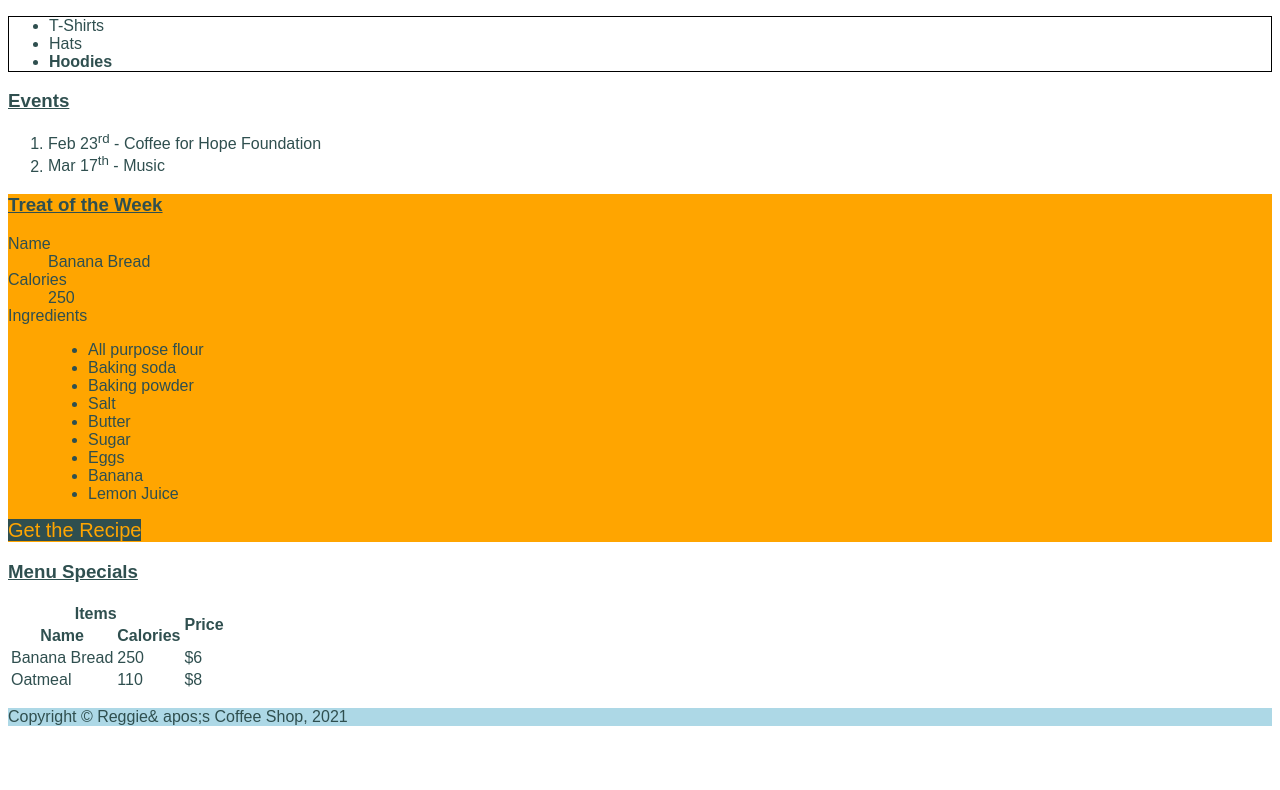
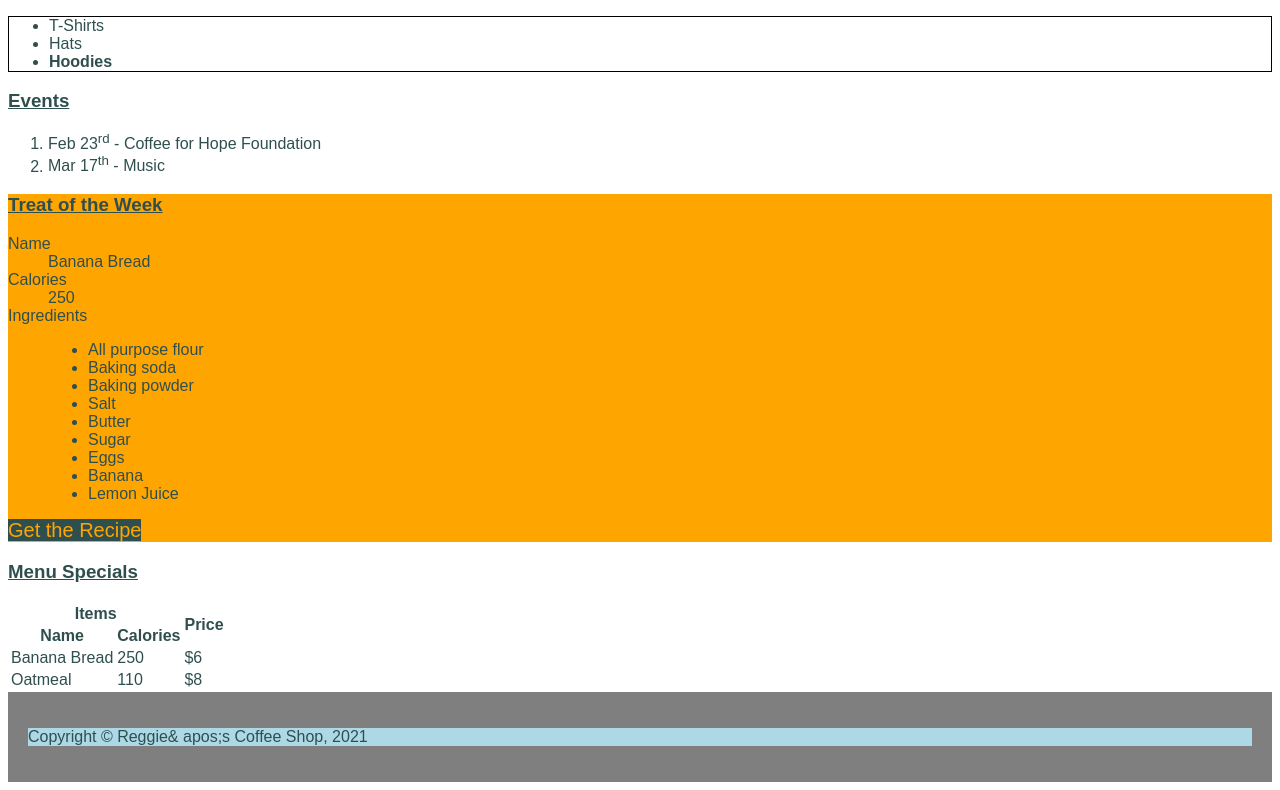
Before and after one commit to schm0137/schm0137.github.io, a plain HTML site: page week-5/index.html in a window 1280 px wide. Shown: the part 1050-1840 px from the top of the page. Before the commit the page ends 1792 px from the top, so only its background shows below. Drawn offline with Linux system fonts and the light colour scheme.

Commit message:
adding specifity css to week 5

```diff
--- a/week-5/css/main.css
+++ b/week-5/css/main.css
@@ -1,14 +1,17 @@
 /* ctrl + / to add a comment block */
 body {
-    color: darkslategray;
+    /* !important will overwrite the cascading effect */
+    color: darkslategray !important;
     font-family: Arial, Helvetica, sans-serif
 }
 
+/* cascading */
 h1 {
     color: white;
 
 }
 
+/* Specifitiy: 0001 (inline,  id, class, tag) */
 p {
     background-color: lightblue;
 }
@@ -19,17 +22,19 @@ h1,h2,h3,h4 {
 }
 
 /* descendant selector */
+/* specificty: 0002 */
 nav ul{
     list-style: none;
 }
 
 /* descendant selector - multiple levels */
-nav ul a{
+nav ul a {
     color:darkslategray;
     text-decoration: none;
 }
 
 /* class name selector */
+/* specifity: 0010 */
 .orange-link {
     background-color: darkslategray;
     color: orange;
@@ -37,6 +42,7 @@ nav ul a{
 }
 
 /* id selector */
+/* specificty: 0100 */
 #treatofweek{
     background-color: orange;
 }
@@ -97,3 +103,25 @@ odd = 2n+1 */
 dl ul li:nth-child(){
     background-color:white
 }
+
+/* css specificty */
+/* specifiticty: 0001 */
+footer {
+    background-color: #d5836c;
+    padding: 20px;
+}
+
+/* soecificity: 0002 */
+body footer{
+    background-color: rgb(0, 0, 0);
+}
+
+/* specifity: 0010 */
+.site-footer{
+    background-color: cornflowerblue;
+}
+
+/*  */
+footer.site-footer{
+    background-color: rgba(0, 0, 0, 0.5)
+}
```
